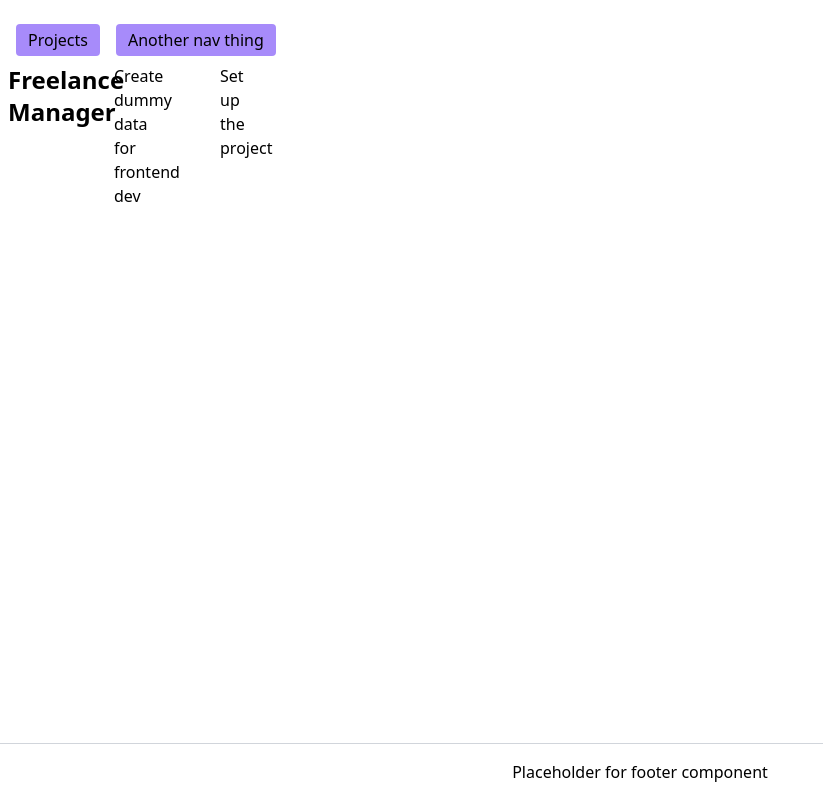
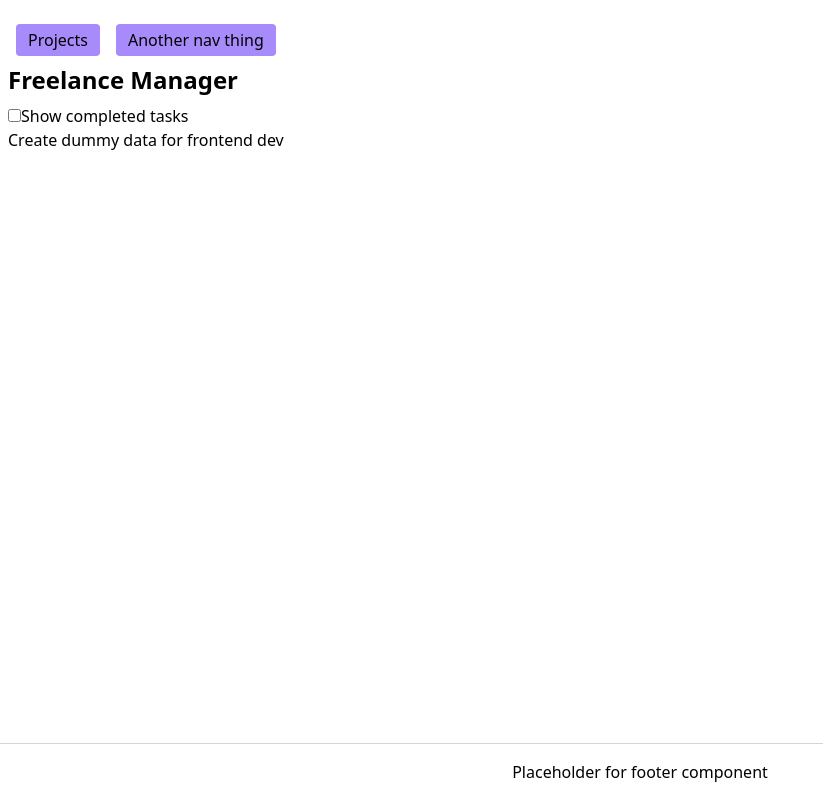
Before and after one commit to MattB09/freelance_manager, a Vue app: page /app in a window 1280 px wide. Both pictures are taken after a click on the element "Freelance Manager". Shown: the whole page, without its empty margins (0-823 px from the left). Built offline with nearby package versions, Linux system fonts and the light colour scheme; data requests are answered from the project's data file.

Commit message:
Added task filter to show/hide completed.

```diff
--- a/src/components/ProjectList.vue
+++ b/src/components/ProjectList.vue
@@ -1,6 +1,6 @@
 <template>
-  <input type="checkbox" id="completed" v-model="showCompleted">
-  <label for="complete">Show inactive projects</label>
+  <input type="checkbox" id="projectComplete" v-model="showCompleted">
+  <label for="projectComplete">Show inactive projects</label>
   <div v-for="project of filteredProjects" :key="project.id">
     <h3 @click='() => selectProject(project.id)' class="cursor-pointer">{{project.name}}</h3>
   </div>
--- a/src/components/SingleProject.vue
+++ b/src/components/SingleProject.vue
@@ -1,26 +1,36 @@
 <template>
-  <div class="grid grid-cols-12 gap-2">
+  <div>
     <h1 class="text-2xl font-semibold mt-0 mb-2">{{ project && project.name }}</h1>
-    <div v-for="task in project.tasks" :key="task.id"
+    <input type="checkbox" id="taskComplete" v-model="showCompleted">
+    <label for="taskComplete">Show completed tasks</label>
+    <div v-for="task in filteredTasks" :key="task.id"
       class="grid grid-cols-12 gap-2">
-      <h2>{{ task.name }}</h2>
+      <h2 class="col-span-4">{{ task.name }}</h2>
     </div>
   </div>
 </template>
 
 <script lang="ts">
-import { computed, defineComponent } from 'vue';
+import { computed, defineComponent, ref } from 'vue';
 import { useStore } from '@/store';
 
 export default defineComponent({
   name: 'SingleProject',
   setup() {
     const store = useStore();
+    const showCompleted = ref<boolean>(false);
 
     const project = computed(() => store.state.projects
       ?.find((proj) => proj.id === store.state.selectedProject));
 
-    return { project };
+    const filteredTasks = computed(() => {
+      if (showCompleted.value) return project.value?.tasks;
+
+      return project.value?.tasks
+        .filter((task) => !task.isComplete);
+    });
+
+    return { project, filteredTasks, showCompleted };
   },
 });
 </script>
```
